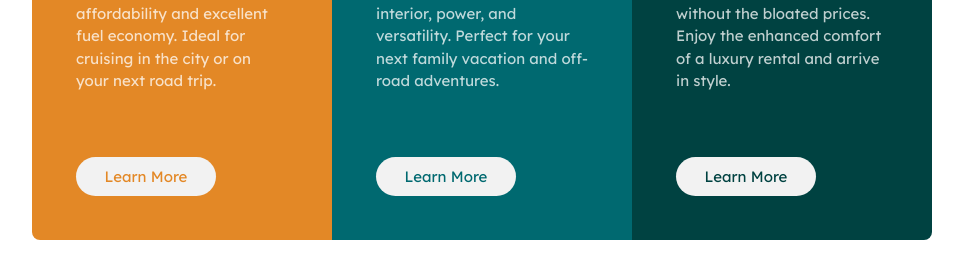
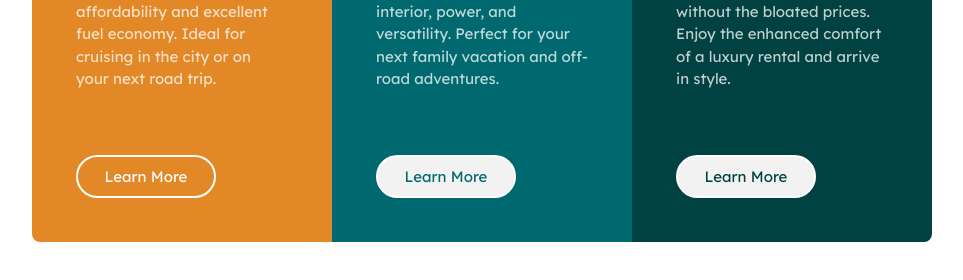
Before and after one commit to inkfromblood/frontendmentor-3-column-preview-card, a plain HTML site: page index.html in a window 1280 px wide. In both pictures the pointer is over the button 304 px from the left and 546 px from the top of the page. Shown: the part 370-650 px from the top of the page, without its empty margins (158-1121 px from the left). Drawn offline with Linux system fonts and the light colour scheme.

Commit message:
updated button hover states

```diff
--- a/styles.css
+++ b/styles.css
@@ -81,6 +81,13 @@ p {
   cursor: pointer;
   font-family: 'Lexend Deca';
   font-size: 15px;
+    border: 2px solid white;
+}
+
+.button:hover {
+  background-color: inherit;
+  border: 2px solid white;
+  color: white;
 }
 
 @media only screen and (max-width: 700px) {
```
